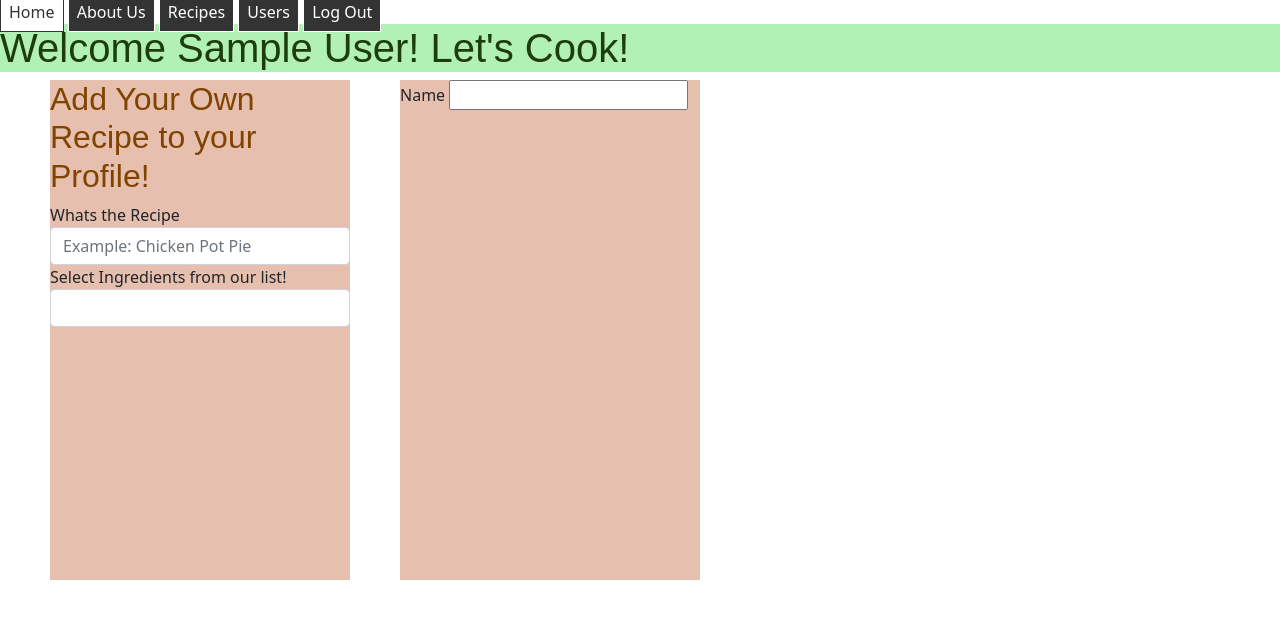
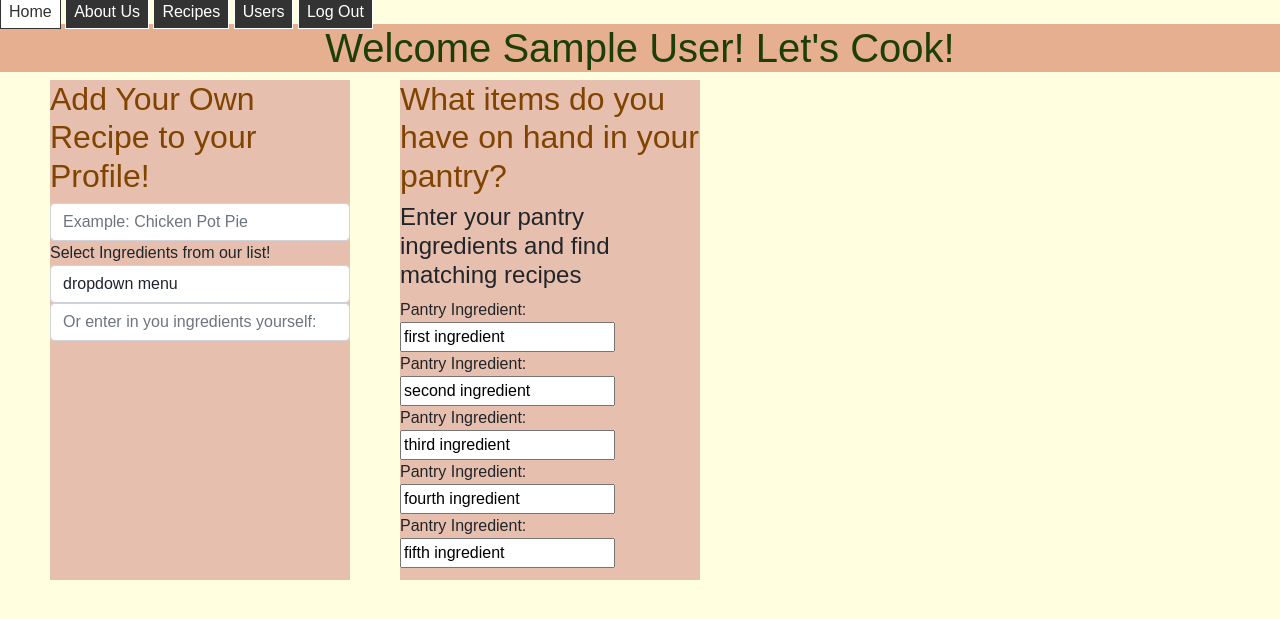
Before and after one commit to mahafatima14/hb-project-my-pantry, a Flask app: page /users/1 in a window 1280 px wide. Shown: the top 619 px of the page. Run offline with Flask 2, Linux system fonts and the light colour scheme; the visitor is signed in with stand-in values (Sample User, id 1); data comes from the database, SQL or seed files in the repository; data that the repository does not hold is empty; some libraries are stand-ins or nearby versions.

Commit message:
pantryitems form completed

```diff
--- a/static/style.css
+++ b/static/style.css
@@ -14,7 +14,9 @@
 h1 {
     font-family: Arial, ui-rounded, sans-serif;
     color: hsl(98, 75%, 14%);
-    background-color: hsl(123, 69%, 82%);
+    background-color: hsl(22, 63%, 73%);
+    align-self: center;
+    text-align-last: center;
     /* text-shadow: #FFF 0 -1px 4px, #ff0 0 -2px 10px, #ff8000 0 -10px 20px, red 0 -18px 40px; */
 }
 
@@ -23,14 +25,14 @@ h2 {
     font-family: Arial, Helvetica, sans-serif;
 }
 
-/* body {
+body {
     background-color: lightyellow;
-    font-family: Arial, Helvetica, sans-serif; */
-/* } */
+    font-family: Arial, Helvetica, sans-serif;
+}
 
 nav {
     display: flex;
-    gap: 0.5rem;
+    gap: 1.5rem;
   }
 
   a {
@@ -49,6 +51,7 @@ nav {
     background-color: #fff;
     color: #333;
   }
+
   div#fleft {
     display: block !important;
     background-color: rgb(230, 191, 175) !important;
--- a/templates/userdetail.html
+++ b/templates/userdetail.html
@@ -3,18 +3,7 @@
 {% block title %}{{ user.name }} - Profile Page  {% endblock %}
 
 
-<!-- <link rel="stylesheet" type="text/css" href="../static/userdetail.css" /> -->
 
-<style>
-/* div#fleft {
-    display: block !important;
-    background-color: blue !important;
-    width: 300px !important;
-    height: 500px !important;
-    float: left !important;
-    margin-left: 50px !important;
-} */
-</style>
 
 {% block body %}
 <h1> Welcome {{ user.name }}! Let's Cook!</h1>
@@ -24,32 +13,44 @@
     <h2>Add Your Own Recipe to your Profile!</h2>
     <form action="/addrecipe" method="POST">
       <div class="form-group">
-        <label for="addrecipe">Whats the Recipe</label>
         <input type="text" class="form-control" id="addrecipe" placeholder="Example: Chicken Pot Pie">
       </div>
       <div class="form-group">
         <label for="addingredients">Select Ingredients from our list! </label>
         <select class="form-control" id="addingredients">
+            <option>dropdown menu</option>
             {% for ingredient in ingredients %}
-              <option>{{ ingredient.name }}</option>
+                <option>{{ ingredient.name }}</option>
             {% endfor %}
+            <label for="addingredients">Select Ingredients from our list! </label>
+            <p>Or enter in you ingredients yourself: </p>
+            <br>
+            <input type="text" class="form-control" id="addingredients" placeholder="Or enter in you ingredients yourself:">
+
         </select>
       </div>
     </form>
   </div>
 
   <div id="fright">
-    <form action="/login" method="POST">
+      <h2> What items do you have on hand in your pantry?  </h2>
+      <h4> Enter your pantry ingredients and find matching recipes</h4>
+    <form action="/pantryitems" method="POST">
       <p>
-        Name <input type="text" name="name">
+        Pantry Ingredient: <input type="text" name="ingredient" value = "first ingredient"><br>
+        Pantry Ingredient: <input type="text" name="ingredient" value = "second ingredient"><br>
+        Pantry Ingredient: <input type="text" name="ingredient" value = "third ingredient"><br>
+        Pantry Ingredient: <input type="text" name="ingredient" value = "fourth ingredient"><br>
+        Pantry Ingredient: <input type="text" name="ingredient" value = "fifth ingredient"><br>
+
+
+
       </p>
     </form>
   </div>
 </div>
 
-<!-- <div id="fleft">
-Does this work
-</div> -->
+
 
 {% endblock %}
 
```
